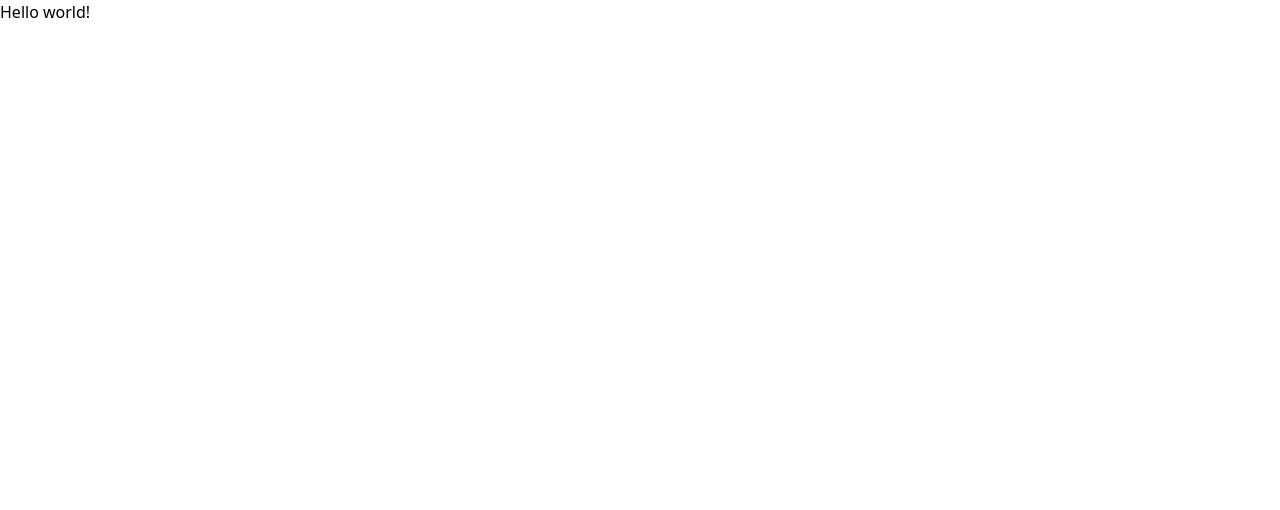
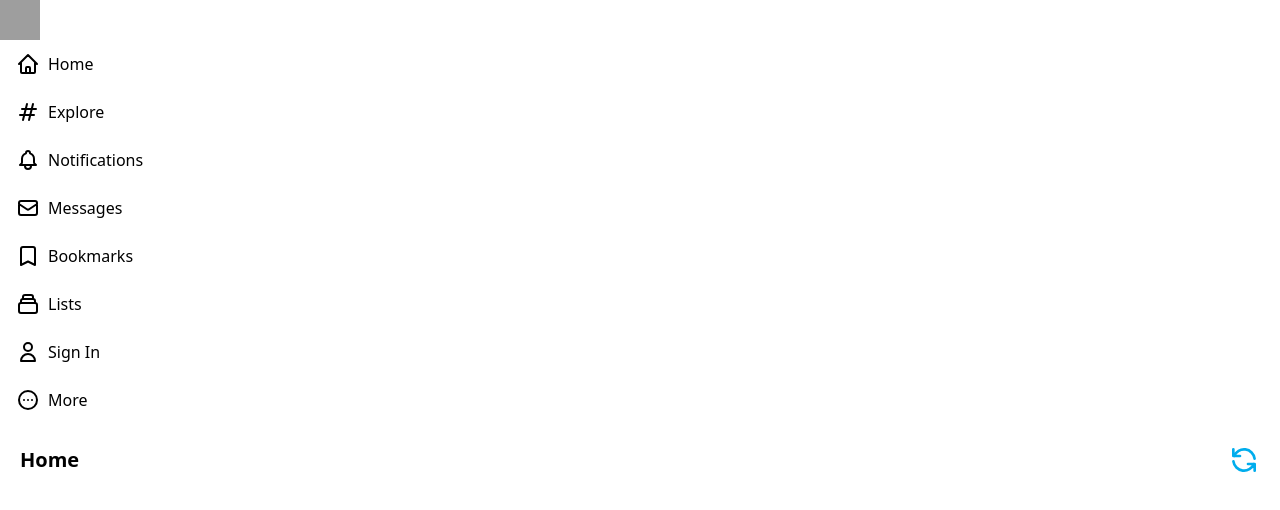
Before and after one commit to michals96/twitter-clone, a Next.js app: page / in a window 1280 px wide. Shown: the top 510 px of the page. Built offline with nearby package versions, Linux system fonts and the light colour scheme; grey boxes are pictures that could not be loaded.

Commit message:
Bar and Feed components skeleton

```diff
--- /dev/null
+++ b/components/Feed.tsx
@@ -0,0 +1,18 @@
+import { RefreshIcon } from "@heroicons/react/outline";
+import React from "react";
+
+function Feed() {
+  return (
+    <div>
+      <div className="flex items-center justify-between">
+        <h1 className="p-5 pb-0 text-xl font-bold">Home</h1>
+        <RefreshIcon
+          className="h-8 w-8 cursor-pointer text-twitter
+            mr-5 mt-5 transition-all duration-500 ease-out hover:rotate-180 active:scale-125"
+        />
+      </div>
+    </div>
+  );
+}
+
+export default Feed;
--- /dev/null
+++ b/components/Sidebar.tsx
@@ -0,0 +1,30 @@
+import React from 'react'
+import {
+    BellIcon,
+    HashtagIcon,
+    BookmarkIcon,
+    CollectionIcon,
+    DotsCircleHorizontalIcon,
+    MailIcon,
+    UserIcon,
+    HomeIcon
+} from '@heroicons/react/outline'
+import SidebarRow from './SidebarRow'
+
+function Sidebar() {
+  return (
+    <div className='flex flex-col'>
+        <img className="h-10 w-10" src="https://links.papareact.com/drq" alt="" />
+        <SidebarRow Icon={HomeIcon} title="Home"/>
+        <SidebarRow Icon={HashtagIcon} title="Explore"/>
+        <SidebarRow Icon={BellIcon} title="Notifications"/>
+        <SidebarRow Icon={MailIcon} title="Messages"/>
+        <SidebarRow Icon={BookmarkIcon} title="Bookmarks"/>
+        <SidebarRow Icon={CollectionIcon} title="Lists"/>
+        <SidebarRow Icon={UserIcon} title="Sign In"/>
+        <SidebarRow Icon={DotsCircleHorizontalIcon} title="More"/>
+    </div>
+  )
+}
+
+export default Sidebar
--- /dev/null
+++ b/components/SidebarRow.tsx
@@ -0,0 +1,19 @@
+import React from "react";
+import { SVGProps } from "react";
+
+interface Props {
+  Icon: (props: SVGProps<SVGSVGElement>) => JSX.Element;
+  title: string;
+}
+
+function SidebarRow({ Icon, title }: Props) {
+  return (
+    <div className="group flex max-w-fit cursor-pointer itmes-center space-x-2
+     px-4 py-3 rounded-full transition-all duration-200 hover:bg-gray-100">
+      <Icon className="h-6 w-6" />
+      <p className="group-hover:text-twitter">{title}</p>
+    </div>
+  );
+}
+
+export default SidebarRow;
--- a/package.json
+++ b/package.json
@@ -6,6 +6,7 @@
     "start": "next start"
   },
   "dependencies": {
+    "@heroicons/react": "^1.0.6",
     "next": "latest",
     "react": "18.1.0",
     "react-dom": "18.1.0"
--- a/pages/index.tsx
+++ b/pages/index.tsx
@@ -1,5 +1,7 @@
 import type { NextPage } from 'next'
 import Head from 'next/head'
+import Feed from '../components/Feed'
+import Sidebar from '../components/Sidebar'
 
 const Home: NextPage = () => {
   return (
@@ -8,7 +10,11 @@ const Home: NextPage = () => {
         <title>Twitter 2.0</title>
       </Head>
 
-      <h1>Hello world!</h1>
+      <main>
+      <Sidebar/>
+      <Feed/>
+      {/* {Widgets} */}
+      </main>
 
     </div>
   )
--- a/tailwind.config.js
+++ b/tailwind.config.js
@@ -5,7 +5,11 @@ module.exports = {
     './components/**/*.{js,ts,jsx,tsx}',
   ],
   theme: {
-    extend: {},
+    extend: {
+      colors: {
+        twitter: '#00ADED'
+      }
+    },
   },
   plugins: [],
 }
```
Also changed, not shown: 1 other file (tests, documents, lock files or other folders).
